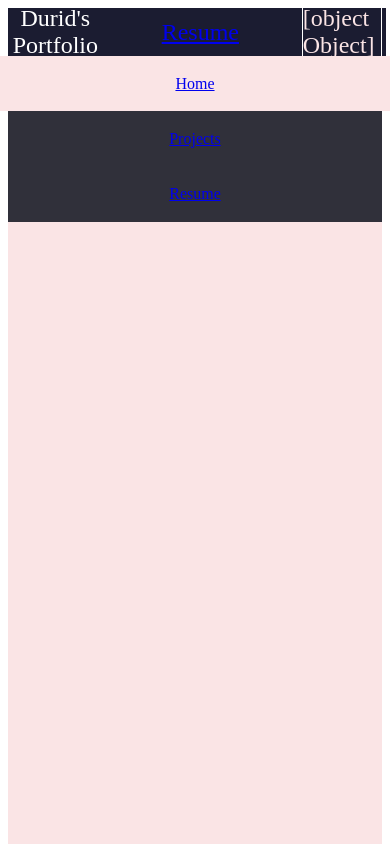
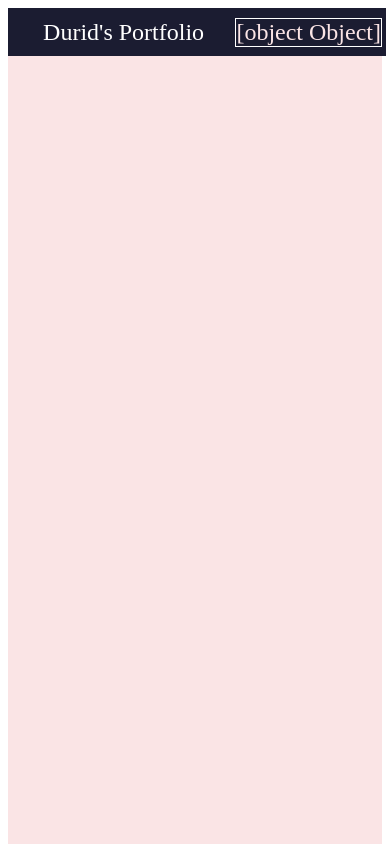
Before and after one commit to durid-ah/durid-ah.github.io, a Next.js app: page / in a window 390 px wide. Shown: the top 844 px of the page. Built offline with nearby package versions, Linux system fonts and the light colour scheme.

Commit message:
fixed the navbar hiding on mobile

```diff
--- a/component/app_links.module.css
+++ b/component/app_links.module.css
@@ -1,4 +1,4 @@
-.listContainer {
+.navContainer {
    display: flex;
    align-items: stretch;
    justify-content: flex-end;
@@ -35,6 +35,10 @@
       justify-content: center;
    }
 
+   .navContainer {
+      display: none;
+   }
+
    .hide {
       display: none;
    }
@@ -47,14 +51,4 @@
       width: 100%;
       padding-left: 0;
    }
-
-   /* .navButton {
-      background-color: #1b1c31;
-      color: #fae4e5;
-   }
-
-   .navButtonClicked {
-      background-color: #1b1c31;
-      color: #fae4e5;
-   } */
 }
--- a/component/app_links.tsx
+++ b/component/app_links.tsx
@@ -27,10 +27,9 @@ function Links({location}: LinkProps) {
 }
 
 export function AppNav({location}: LinkProps ) {
-
    return (
       <>
-         <div className={styles.listContainer}>
+         <div className={styles.navContainer}>
             <Links location={location}/>
          </div>
       </>
--- a/component/layout.module.css
+++ b/component/layout.module.css
@@ -10,6 +10,7 @@
    font-size: 1.5rem;
 }
 
+/* The App title should be to the left on a full width screen */
 .portfolioTitle {
    justify-self: start;
    align-self: center;
@@ -32,10 +33,6 @@
       min-height: 3rem;
    }
 
-   .hideOnMobile {
-      display: none;
-   }
-
    .portfolioTitle {
       text-align: center;
    }
```
